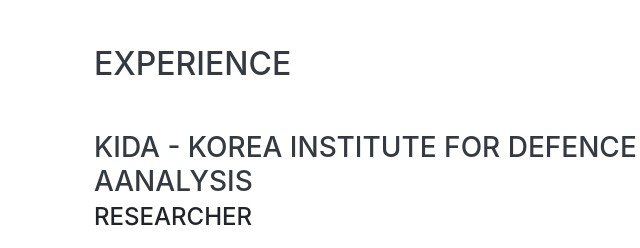
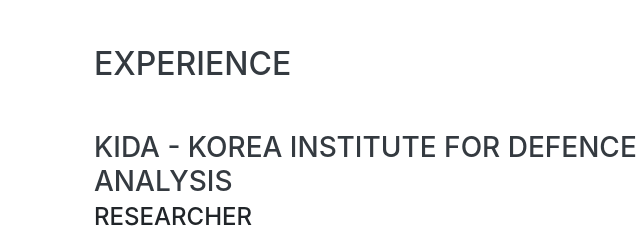
Before and after one commit to jaewon-jun9/jaewon-jun9.github.io, a website with bundled scripts: page index.html in a window 1280 px wide. Shown: the part 804-1052 px from the top of the page, 226-866 px from the left. Built offline with nearby package versions, Linux system fonts and the light colour scheme; a web font is replaced by a local one.

Commit message:
Update index.html

```diff
--- a/index.html
+++ b/index.html
@@ -93,7 +93,7 @@
 
         <div class="resume-item d-flex flex-column flex-md-row justify-content-between mb-5">
           <div class="resume-content">
-            <h3 class="mb-0">KIDA - Korea Institute for Defence Aanalysis</h3>
+            <h3 class="mb-0">KIDA - Korea Institute for Defence Analysis</h3>
             <div class="subheading mb-3">RESEARCHER</div>
             <p>Operating Evaluation Aanalysis, Military research</p>
           </div>
```
